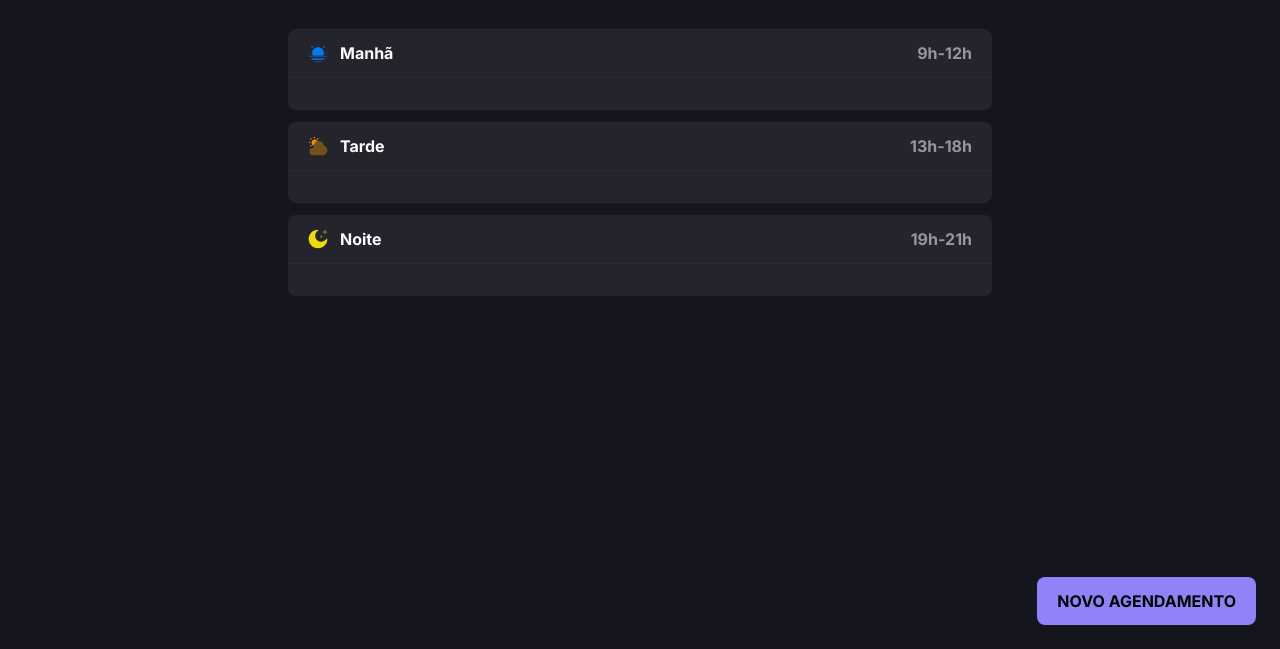
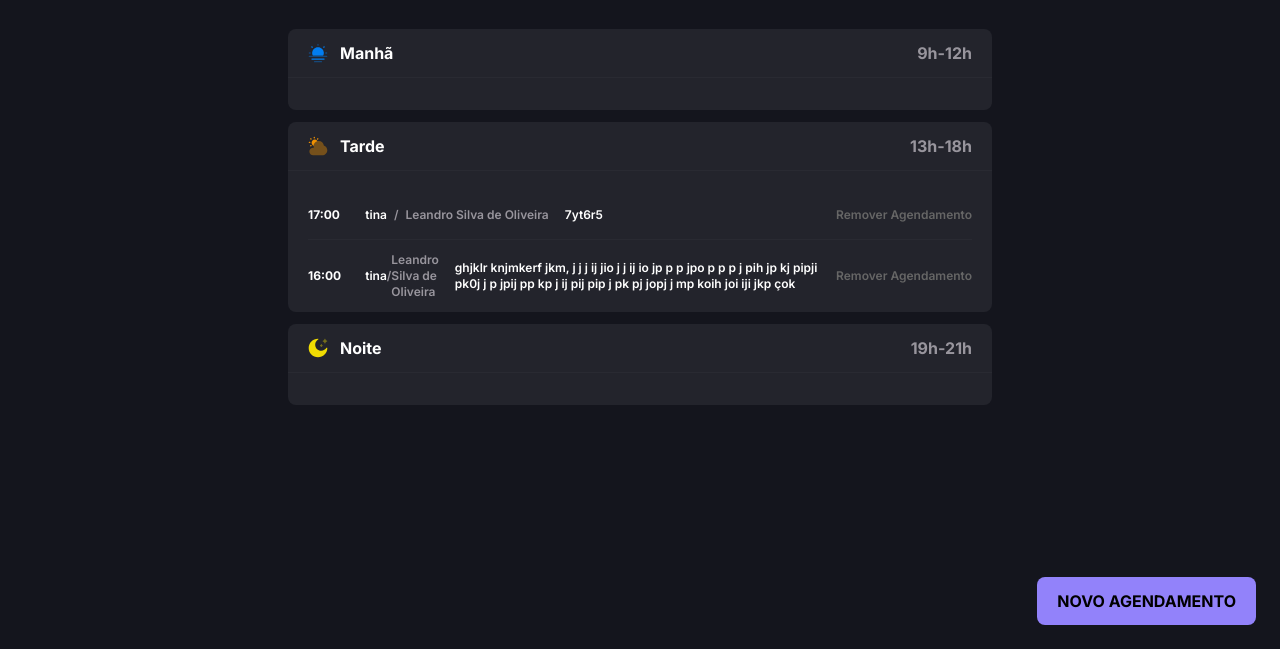
Before and after one commit to leandrosiveira/petshop, a website built with webpack: page index.html in a window 1280 px wide. Shown: the part 151-800 px from the top of the page. Built offline with nearby package versions, Linux system fonts and the light colour scheme; data requests are answered from the project's data file; files whose address does not match are found by name.

Commit message:
adicionei um gap entre descrição e nome do tutar, e refinei as proporções

```diff
--- a/server.json
+++ b/server.json
@@ -1,3 +1,22 @@
 {
-  "schedules": []
+  "schedules": [
+    {
+      "id": 1740838753878,
+      "nameTutor": "Leandro Silva de Oliveira",
+      "namePet": "tina",
+      "tel": "(35) 98851-1660",
+      "description": "7yt6r5",
+      "date": "2025-03-01",
+      "hour": "17:00"
+    },
+    {
+      "id": 1740839342217,
+      "nameTutor": "Leandro Silva de Oliveira",
+      "namePet": "tina",
+      "tel": "(35) 98851-1660",
+      "description": "ghjklr knjmkerf jkm, j j j ij jio j j ij io jp p p jpo p p p j pih jp kj pipji pk0j j p jpij pp kp j ij pij pip j pk pj jopj  j  mp koih joi iji jkp çok",
+      "date": "2025-03-01",
+      "hour": "16:00"
+    }
+  ]
 }
--- a/src/styles/schedule.css
+++ b/src/styles/schedule.css
@@ -73,6 +73,7 @@
 .shift-schedule-container {
   display: flex;
   align-items: center;
+  gap: 1rem;
   /* border: 1px solid red; */
 
   & .remove {
@@ -91,7 +92,7 @@
   .shift-schedule {
     display: grid;
     grid-auto-flow: column;
-    grid-template-columns: 10fr 6fr 2fr 25fr;
+    grid-template-columns: 10fr 5fr 2fr 25fr;
     align-items: center;
     min-height: 3rem;
     /* border: 1px solid red; */
```
Also changed, not shown: 1 other file.
